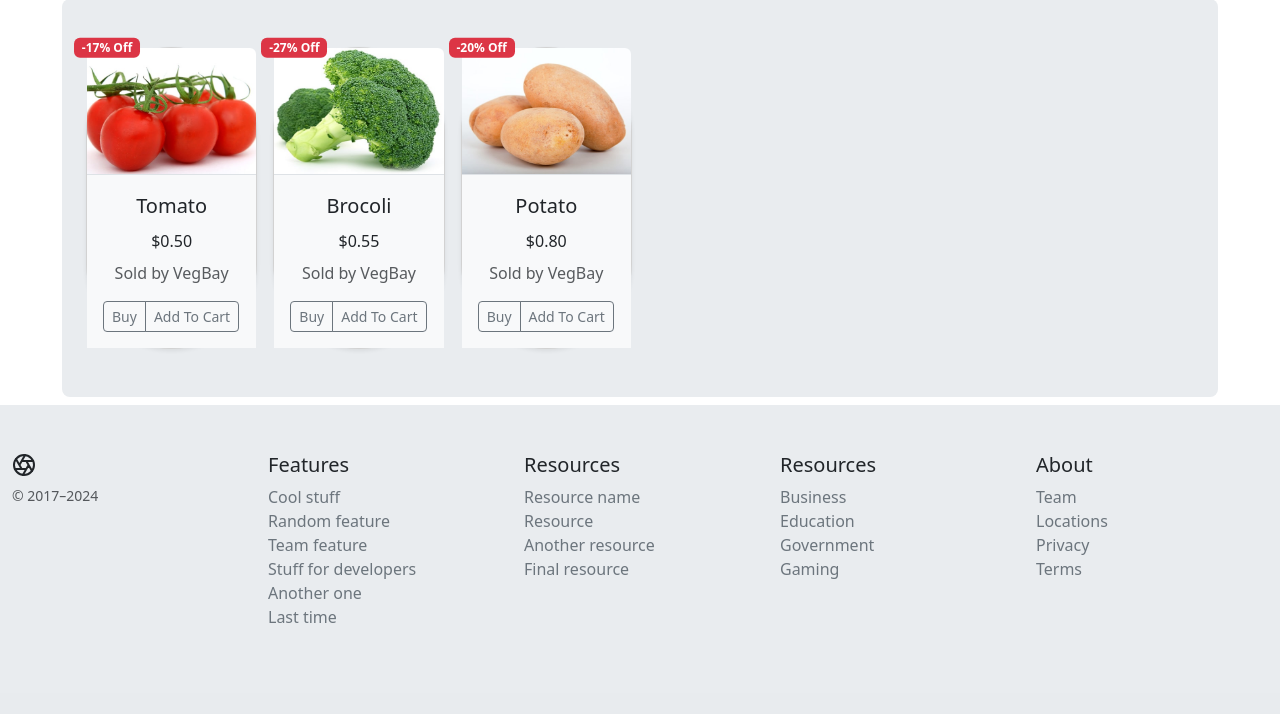
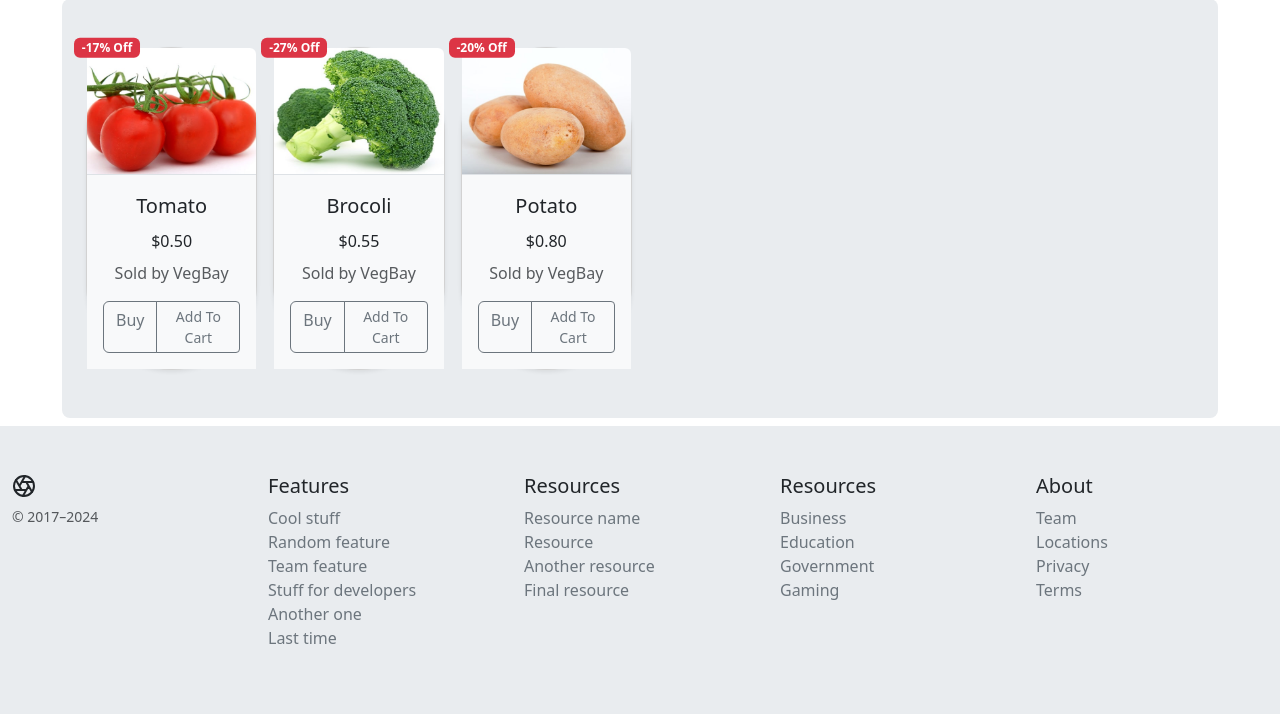
Before and after one commit to eyetheekh/E-commerce_V1, a Django app: a page that uses e_commerce_project/templates/core/vendor_shop.html in a window 1280 px wide. Shown: the part 281-995 px from the top of the page. Before the commit the page ends 904 px from the top, so only its background shows below. Run offline with Django 4.2, Linux system fonts and the light colour scheme; data comes from the database, SQL or seed files in the repository; both versions use the stored data as it was after the commit; parts of the project's set-up code (start-up, migrations or seed data) failed here and were passed over.

Commit message:
buy now completed

```diff
--- a/e_commerce_project/templates/core/category_view.html
+++ b/e_commerce_project/templates/core/category_view.html
@@ -31,7 +31,7 @@
 
 <div class="container m-1 p-1 mx-auto">
   <div class="row justify-content-center align-items-stretch">
-    <div class="col-lg-12 col-md-12 bg-body-secondary rounded-3">
+    <div class="col-lg-12 col-md-12 bg-body-secondary rounded-3 m-2">
       <!-- start album -->
       <div class="album py-5">
         <div class="container">
@@ -62,9 +62,9 @@
                   <p class="card-text">{{ p.description }}</p>
                   <div class="d-flex justify-content-between align-items-center">
                     <div class="btn-group bg-body-tertiary">
-                      <button type="button" class="btn btn-outline-secondary btn-sm">
+                      <a href="{% url 'core:buy_now' p.PID %}" class="btn btn-outline-secondary">
                         Buy
-                      </button>
+                    </a>
                       <input type="hidden" id="no_of_quantity_{{p.id}}" value="1">
                       <button type="button" class="btn btn-outline-secondary btn-sm add-to-cart-btn"
                         data-index="{{p.id}}" id="add-to-cart-btn">
--- a/e_commerce_project/templates/core/index.html
+++ b/e_commerce_project/templates/core/index.html
@@ -201,7 +201,8 @@
                                 <p class="card-text">{{i.description|truncatechars:30}}</p>
                                 <div class="d-flex justify-content-between align-items-center">
                                     <div class="btn-group bg-body-tertiary mt-auto">
-                                        <a href="{% url 'core:buy_now' i.PID %}" class="btn btn-sm btn-outline-secondary">
+                                        <a href="{% url 'core:buy_now' i.PID %}"
+                                            class="btn btn-sm btn-outline-secondary">
                                             Buy
                                         </a>
                                         <input type="hidden" id="no_of_quantity_{{i.id}}" value="1">
@@ -284,6 +285,9 @@
 
                     <div class="card-footer d-inline-block">
                         <a href="{% url 'core:product_detail_view' product.PID %}" class="btn btn-outline-dark">View</a>
+                        <a href="{% url 'core:buy_now' product.PID %}" class="btn btn-outline-secondary">
+                            Buy
+                        </a>
                         <input type="hidden" id="no_of_quantity_{{product.id}}" value="1">
                         <button type="button" class="btn btn-outline-secondary add-to-cart-btn"
                             data-index="{{product.id}}" id="add-to-cart-btn">
--- a/e_commerce_project/templates/core/vendor_details.html
+++ b/e_commerce_project/templates/core/vendor_details.html
@@ -77,9 +77,9 @@
                             <p class="card-text">{{i.description|truncatechars:30}}</p>
                             <div class="d-flex justify-content-between align-items-center">
                                 <div class="btn-group bg-body-tertiary mt-auto">
-                                    <button type="button" class="btn btn-sm btn-outline-secondary">
+                                    <a href="{% url 'core:buy_now' i.PID %}" class="btn btn-outline-secondary">
                                         Buy
-                                    </button>
+                                    </a>
                                     <input type="hidden" id="no_of_quantity_{{i.id}}" value="1">
                                     <button type="button" class="btn btn-outline-secondary btn-sm add-to-cart-btn"
                                         data-index="{{i.id}}" id="add-to-cart-btn">
--- a/e_commerce_project/templates/core/vendor_shop.html
+++ b/e_commerce_project/templates/core/vendor_shop.html
@@ -63,9 +63,14 @@
                                 <p class="card-text">{{p.description}}</p>
                                 <div class="d-flex justify-content-between align-items-center">
                                     <div class="btn-group bg-body-tertiary">
-                                        <button type="button" class="btn btn-sm btn-outline-secondary">Buy</button>
-                                        <button type="button" class="btn btn-sm btn-outline-secondary">Add To
-                                            Cart</button>
+                                        <a href="{% url 'core:buy_now' p.PID %}" class="btn btn-outline-secondary">
+                                            Buy
+                                        </a>
+                                        <input type="hidden" id="no_of_quantity_{{p.id}}" value="1">
+                                        <button type="button" class="btn btn-outline-secondary btn-sm add-to-cart-btn"
+                                            data-index="{{p.id}}" id="add-to-cart-btn">
+                                            Add To Cart
+                                        </button>
                                     </div>
                                 </div>
                             </div>
```
Also changed, not shown: e_commerce_project/templates/core/product_detail_view.html (+4 -11 lines), e_commerce_project/templates/core/search.html (+6 -12 lines), e_commerce_project/templates/core/tag_detail_view.html (+9 -3 lines), e_commerce_project/db.sqlite3.
